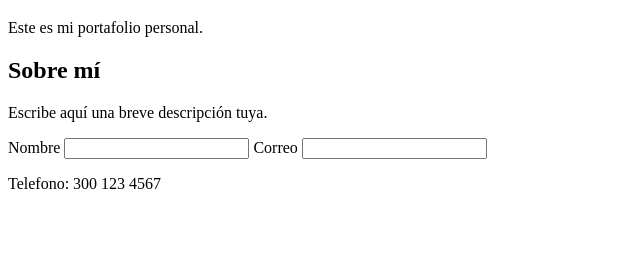
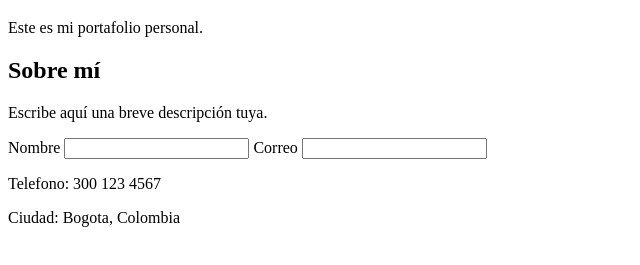
Before and after one commit to cristiancardona-maker/Taller-Ingenieria-de-Software-2, a plain HTML site: page index.html in a window 1280 px wide. Shown: the part 87-352 px from the top of the page, without its empty margins (0-640 px from the left). Drawn offline with Linux system fonts and the light colour scheme.

Commit message:
feat(contacto): agrega ciudad en la seccion de contacto

```diff
--- a/index.html
+++ b/index.html
@@ -25,6 +25,7 @@
 </form>
 <div id="contacto-info">
   <p>Telefono: 300 123 4567</p>
+  <p>Ciudad: Bogota, Colombia</p>
 </div>
 </body>
 </html>
```
